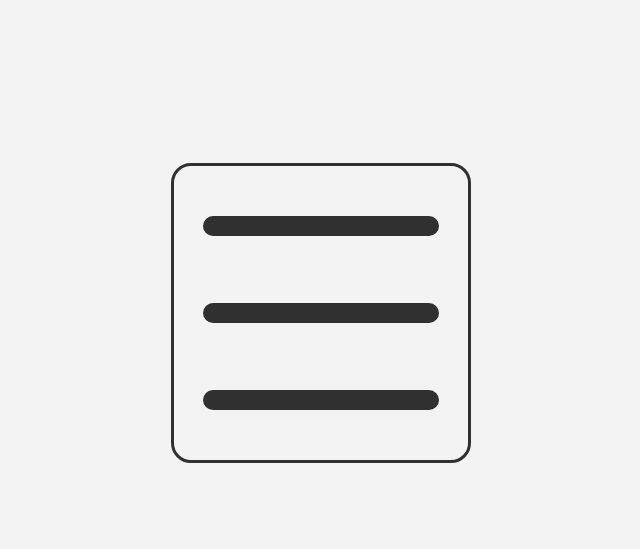
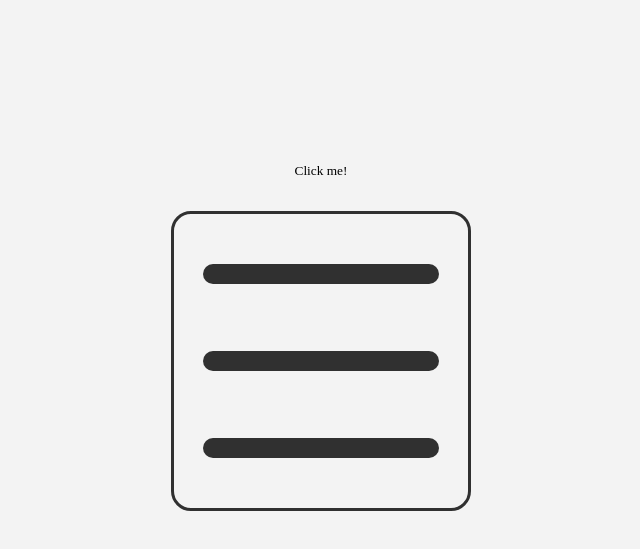
Before and after one commit to MakeleAndzelo/Burger-Icon, a plain HTML site: page index.html in a window 1280 px wide. Shown: the part 5-554 px from the top of the page, without its empty margins (319-959 px from the left). Drawn offline with nearby package versions, Linux system fonts and the light colour scheme.

Commit message:
Changed the cursor as pointer

```diff
--- a/index.html
+++ b/index.html
@@ -8,6 +8,7 @@
 </head>
 <body>
 	<div class="container">
+		<small>Click me!</small>
 		<div id="burger-icon">
 			<span></span>
 			<span></span>
--- a/style.css
+++ b/style.css
@@ -27,6 +27,12 @@ body {
 	justify-content: space-between;
 	overflow: hidden;
 	position: relative;
+	cursor: pointer;
+}
+
+small {
+	margin-bottom: 2rem;
+	display: block;
 }
 
 #burger-icon span {
```
